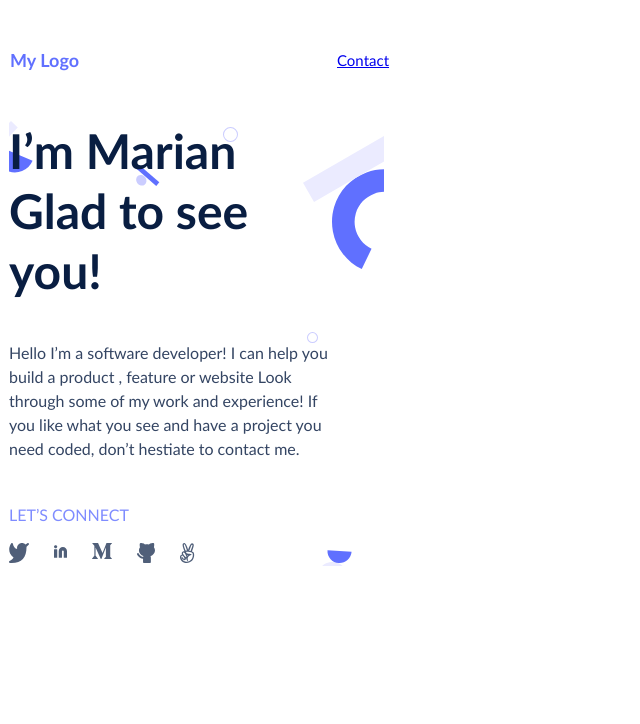
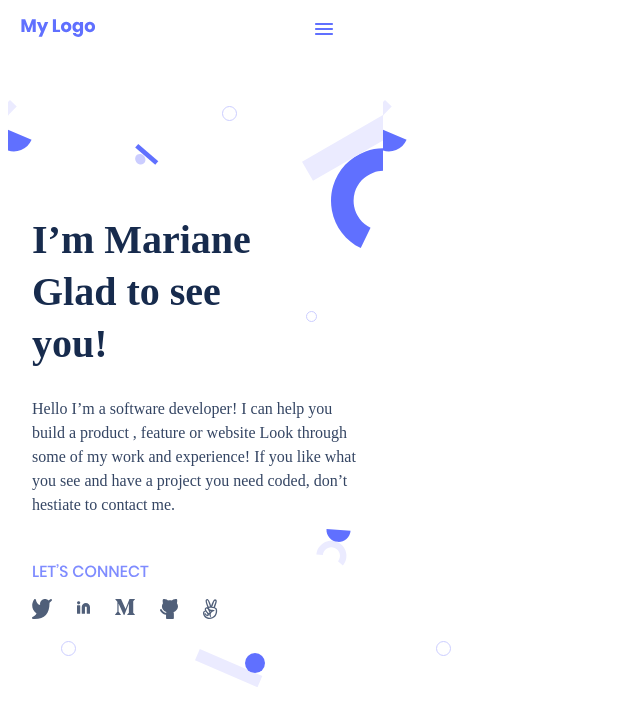
Before and after one commit to Bhekisile/Bhekisile-s-Portfolio, a plain HTML site: page index.html in a window 1280 px wide. Shown: the whole page, without its empty margins (0-640 px from the left). Drawn offline with Linux system fonts and the light colour scheme.

Commit message:
insert logo and links

```diff
--- a/index.html
+++ b/index.html
@@ -10,13 +10,13 @@
 <body>
     <div class="container">
         <nav class="nav_bar">
-                <span class="start-nav">My Logo</span>
-                <span class="end-nav"><a href="#">Contact</a></span>
+                <span class="myLogo"><a href="https://user-images.githubusercontent.com/34779928/205124171-ac56355c-3654-48b2-98c3-b053b661f64d.png"><img src="image/My_Logo.svg" alt="My Logo"></a></span>
+                <span class="contact"><a href="https://user-images.githubusercontent.com/34779928/205124171-ac56355c-3654-48b2-98c3-b053b661f64d.png"><img src="image/Icon - Menu.svg" alt="Contact Us"></a></span>
         </nav>
     <div class="img_background">
     <main>
         <section>
-            <h1>I’m Marian<br>
+            <h1>I’m Mariane<br>
                 Glad to see<br> you!</h1>
             <p>Hello I’m a software developer! I can help you build a product , feature or website
                  Look through some of my work and experience! If you like what you see and have a
@@ -24,14 +24,14 @@
         </section>
     </main>
     <section>
-        <div class="connect">LET’S CONNECT</div>
+        <div class="connect"><a href="https://user-images.githubusercontent.com/34779928/205124171-ac56355c-3654-48b2-98c3-b053b661f64d.png"><img src="image/Social Media.svg" alt="Let's Connect"></a></div>
          <div class="social">
             <ul>
-                <li><img class="twitter" src="image/twitter.svg" alt="twitter"></li>
-                <li><img class="linkedin" src="image/Linkedin icon.svg" alt="Linkedin"></li>
-                <li><img class="medium" src="image/medium.svg" alt="Medium"></li>
-                <li><img class="github" src="image/github.svg" alt="GitHub"></li>
-                <li><img class="angellist" src="image/angellist.svg" alt="Angellist"></li>
+                <li><a href="https://user-images.githubusercontent.com/34779928/205124171-ac56355c-3654-48b2-98c3-b053b661f64d.png"><img class="twitter" src="image/twitter.svg" alt="twitter"></a></li>
+                <li><a href="https://user-images.githubusercontent.com/34779928/205124171-ac56355c-3654-48b2-98c3-b053b661f64d.png"><img class="linkedin" src="image/Linkedin icon.svg" alt="Linkedin"></a></li>
+                <li><a href="https://user-images.githubusercontent.com/34779928/205124171-ac56355c-3654-48b2-98c3-b053b661f64d.png"><img class="medium" src="image/medium.svg" alt="Medium"></a></li>
+                <li><a href="https://user-images.githubusercontent.com/34779928/205124171-ac56355c-3654-48b2-98c3-b053b661f64d.png"><img class="github" src="image/github.svg" alt="GitHub"></a></li>
+                <li><a href="https://user-images.githubusercontent.com/34779928/205124171-ac56355c-3654-48b2-98c3-b053b661f64d.png"><img class="angellist" src="image/angellist.svg" alt="Angellist"></a></li>
             </ul>
          </div>
     </section>
--- a/styles.css
+++ b/styles.css
@@ -1,33 +1,36 @@
 .container {
-  font-family: 'Gill Sans', 'Gill Sans MT', Calibri, 'Trebuchet MS', sans-serif;
+  font-family: 'Poppins';
   font-style: normal;
   width: 375px;
-  height: 600px;
+  height: 718px;
   background: #fff;
-  border: 1px solid transparent;
 }
 
 .nav_bar {
+  width: 327px;
+  height: 40px;
   display: flex;
+  align-items: center;
   list-style: none;
   border: 1px solid transparent;
   margin-bottom: 50px;
-  padding-top: 40px;
+  padding-top: 10px 12px;
 }
 
-.start-nav {
+.myLogo {
   flex: 1;
   width: 76px;
   height: 20px;
   font-weight: 700;
   font-size: 18px;
   line-height: 20px;
+  padding-left: 12px;
   color: #6070ff;
 }
 
-.end-nav {
-  width: 46px;
-  height: 20px;
+.contact {
+  width: 24px;
+  height: 24px;
   font-weight: 500;
   font-size: 15px;
   line-height: 20px;
@@ -36,14 +39,22 @@
 }
 
 .img_background {
-  background-image: url("image/header-shapes mobile.svg");
+  background-image: url("image/header-shapes.svg");
+  position: absolute;
+  width: 462px;
+  height: 587.15px;
+  padding-top: 104px 0px 0px -34px;
 }
 
 h1 {
+  width: 327px;
+  height: 150px;
   font-weight: 700;
-  font-size: 48px;
-  line-height: 60px;
-  color: #091e42;
+  font-size: 40px;
+  line-height: 52px;
+  color: #172b4d;
+  padding-left: 24px;
+  margin-top: 114px;
 }
 
 p {
@@ -53,22 +64,28 @@ p {
   color: #344563;
   width: 327px;
   height: 146px;
-  flex: none;
-  flex-grow: 0;
+  padding-left: 24px;
+  margin-top: 0px;
 }
 
 .connect {
+  width: 117px;
+  height: 24px;
   font-weight: 500;
   font-size: 16px;
   line-height: 24px;
   color: #7f8cff;
+  padding-left: 24px;
 }
 
 .social ul {
+  width: 170.17;
+  height: 20px;
   display: flex;
   list-style: none;
   padding: 0;
   column-gap: 25px;
+  padding-left: 24px;
 }
 
 .twitter {
@@ -85,9 +102,3 @@ p {
   width: 12.71px;
   height: 16.97px;
 }
-
-@media all and (max-width: 600px) {
-  body {
-    flex-basis: 100%;
-  }
-}
```
Also changed, not shown: image/Icon - Menu.svg (added), image/My_Logo.svg (added), image/Social Media.svg (added), image/header-shapes mobile.svg (deleted).
